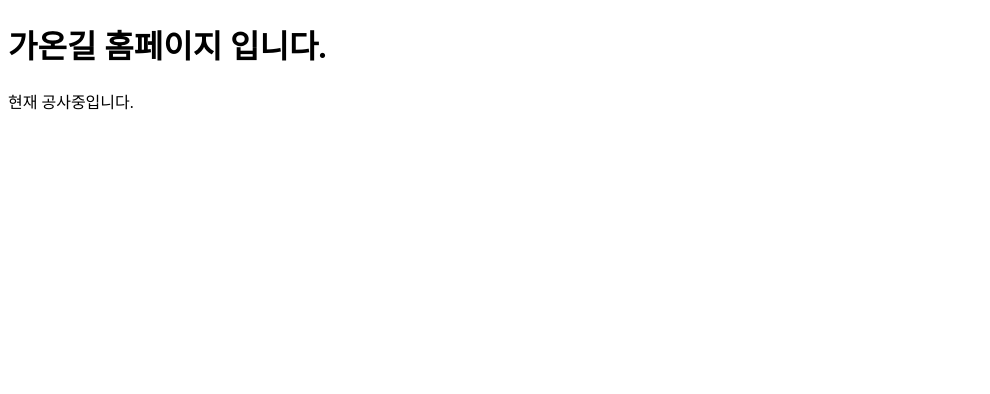
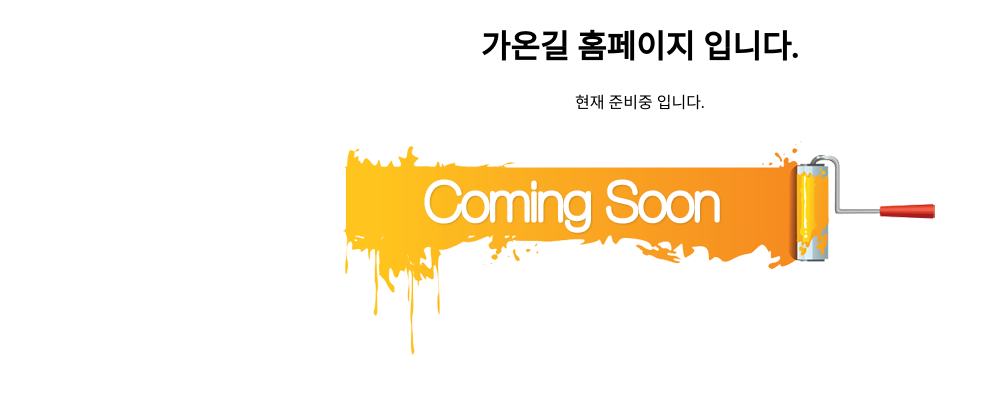
Before and after one commit to TeamGaongil/thegaongil.github.io, a plain HTML site: page index.html in a window 1280 px wide. Shown: the whole page, without its empty margins (0-990 px from the left). Drawn offline with Linux system fonts and the light colour scheme.

Commit message:
Update: added coming Soon pages

```diff
--- /dev/null
+++ b/css/index.css
@@ -0,0 +1,3 @@
+div.wrapper {
+	text-align: center;
+}
--- a/index.html
+++ b/index.html
@@ -2,9 +2,15 @@
 <html>
 	<head>
 		<title>가온길</title>
+		<link type="text/css" rel="stylesheet" href="css/index.css">
 	</head>
 	<body>
-		<h1>가온길 홈페이지 입니다.</h1>
-		<p>현재 공사중입니다.</p>
+		<div class="wrapper">
+			<div>
+				<h1>가온길 홈페이지 입니다.</h1>
+				<p>현재 준비중 입니다.</p>
+				<img src="img/coming_soon.png" />
+			</div>
+		</div>
 	</body>
 </html>
```
Also changed, not shown: img/coming_soon.png (added).
